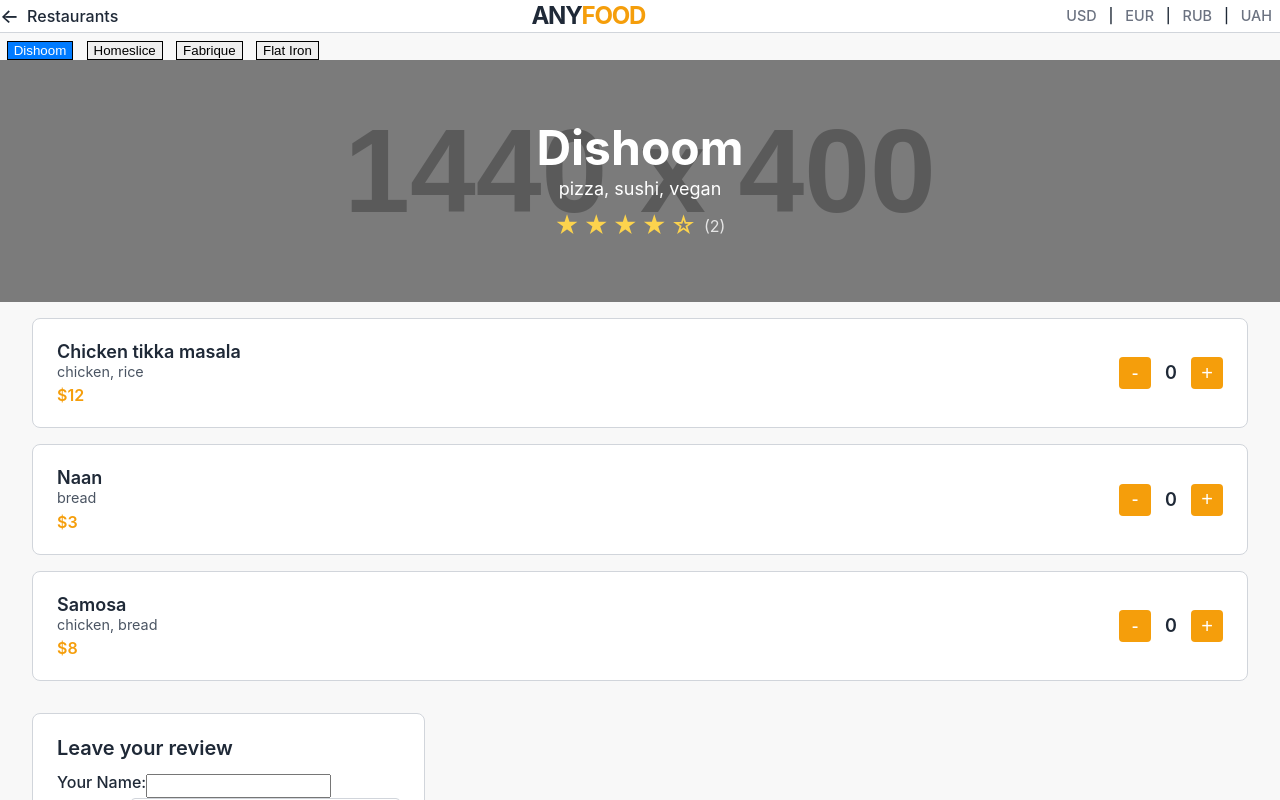
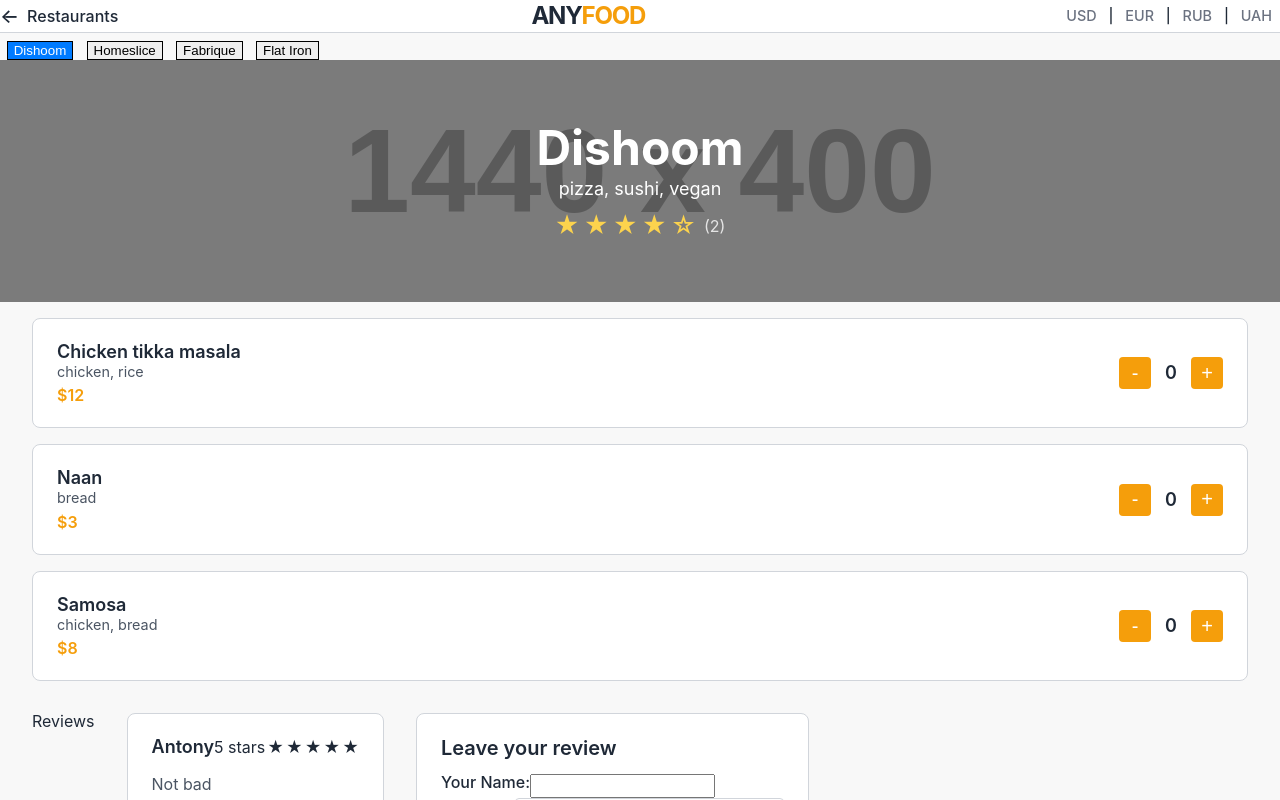
Before and after one commit to besthalfofthedevil/react1205, a React (Vite) app: page / in a window 1280 px wide. Shown: the top 800 px of the page. Built offline with nearby package versions, Linux system fonts and the light colour scheme.

Commit message:
Style reviews

```diff
--- a/src/components/Restaurant/Restaurant.tsx
+++ b/src/components/Restaurant/Restaurant.tsx
@@ -30,9 +30,9 @@ export const RestaurantComponent = (props: {
       </section>
       <section className={styles.mainContent}>
         {hasMenu && <Menu menu={menu} />}
-        {/* {hasReviews && <Reviews reviews={reviews} />} */}
       </section>
       <section className={styles.mainContent}>
+        {hasReviews && <Reviews reviews={reviews} />}
         <ReviewForm />
       </section>
     </div>
--- /dev/null
+++ b/src/components/Review/review.module.css
@@ -0,0 +1,41 @@
+.reviewsContent {
+  padding: 0 2rem 2rem;
+  max-width: 800px; /* Constrain width for readability */
+  margin: 0 auto; /* Center the content */
+  display: flex;
+  flex-direction: column;
+  gap: 1.5rem;
+}
+
+.reviewCard {
+  background-color: #fff;
+  border: 1px solid var(--border-color);
+  border-radius: 0.5rem;
+  padding: 1.5rem;
+  display: flex;
+  flex-direction: column;
+  gap: 0.5rem;
+}
+
+.reviewHeader {
+  display: flex;
+  justify-content: space-between;
+  align-items: center;
+  margin-bottom: 0.5rem;
+}
+
+.reviewerName {
+  font-size: 1.125rem;
+  font-weight: 600;
+}
+
+.reviewRating {
+  display: flex;
+  gap: 0.125rem; /* Smaller gap for review stars */
+}
+
+.reviewText {
+  font-size: 1rem;
+  color: var(--text-medium);
+  line-height: 1.5;
+}
--- a/src/components/Review/review.tsx
+++ b/src/components/Review/review.tsx
@@ -1,4 +1,5 @@
 import type { RestaurantReviewItem } from "../../mocks/restaurants.mock";
+import styles from "./review.module.css";
 
 export const ReviewListItem = (
   reviewItem: Omit<RestaurantReviewItem, "id">
@@ -6,11 +7,23 @@ export const ReviewListItem = (
   const { user, text, rating } = reviewItem;
   return (
     <li>
-      <strong>{user}</strong>: {text} ({rating} stars)
+      <div className={styles.reviewCard}>
+        <div className={styles.reviewHeader}>
+          <h3 className={styles.reviewerName}>{user}</h3>
+          <div className={styles.reviewRating}>
+            {rating} stars
+            <span className="star">★</span>
+            <span className="star">★</span>
+            <span className="star">★</span>
+            <span className="star">★</span>
+            <span className="star">★</span>
+          </div>
+        </div>
+        <p className={styles.reviewText}>{text}</p>
+      </div>
     </li>
   );
 };
-
 
 export const Reviews = ({ reviews }: { reviews: RestaurantReviewItem[] }) => {
   return (
@@ -29,3 +42,51 @@ export const Reviews = ({ reviews }: { reviews: RestaurantReviewItem[] }) => {
     </>
   );
 };
+/*
+
+<main class="reviews-content">
+        <section class="existing-reviews">
+            <div class="review-card">
+                <div class="review-header">
+                    <h3 class="reviewer-name">Antony</h3>
+                    <div class="review-rating">
+                        <span class="star">★</span>
+                        <span class="star">★</span>
+                        <span class="star">★</span>
+                        <span class="star">★</span>
+                        <span class="star">★</span>
+                    </div>
+                </div>
+                <p class="review-text">Not bad</p>
+            </div>
+
+            <div class="review-card">
+                <div class="review-header">
+                    <h3 class="reviewer-name">Sam</h3>
+                    <div class="review-rating">
+                        <span class="star">★</span>
+                        <span class="star">★</span>
+                        <span class="star">★</span>
+                        <span class="star empty">☆</span>
+                        <span class="star empty">☆</span>
+                    </div>
+                </div>
+                <p class="review-text">No burgers</p>
+            </div>
+        </section>
+
+        <section class="leave-review-form">
+            <h3 class="form-title">Leave your review</h3>
+            <textarea placeholder="Write your review here..."></textarea>
+            <span class="form-rating-label">Rating:</span>
+            <div class="form-stars">
+                <span class="form-star">☆</span>
+                <span class="form-star">☆</span>
+                <span class="form-star">☆</span>
+                <span class="form-star">☆</span>
+                <span class="form-star">☆</span>
+            </div>
+            <button class="publish-btn">PUBLISH REVIEW</button>
+        </section>
+    </main>
+*/
```
